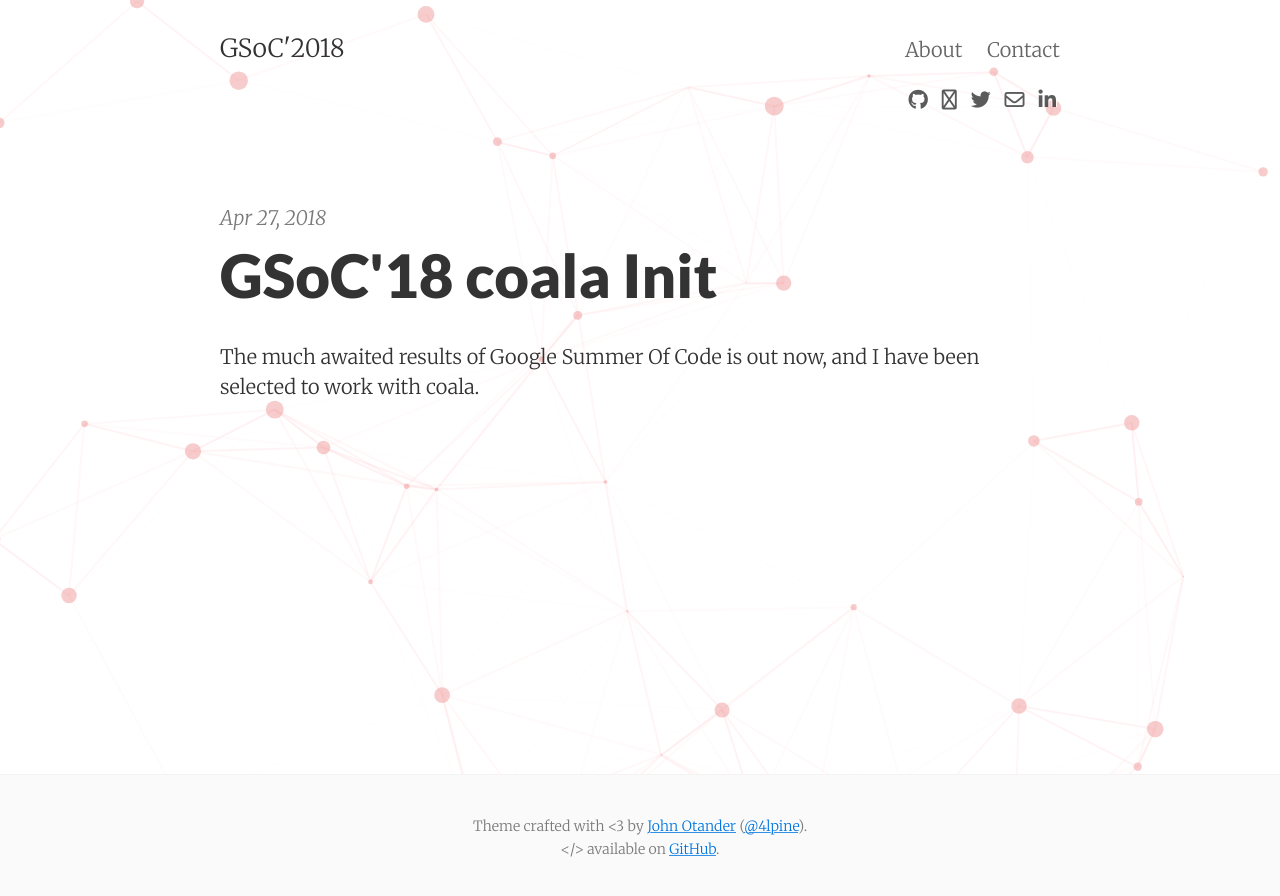
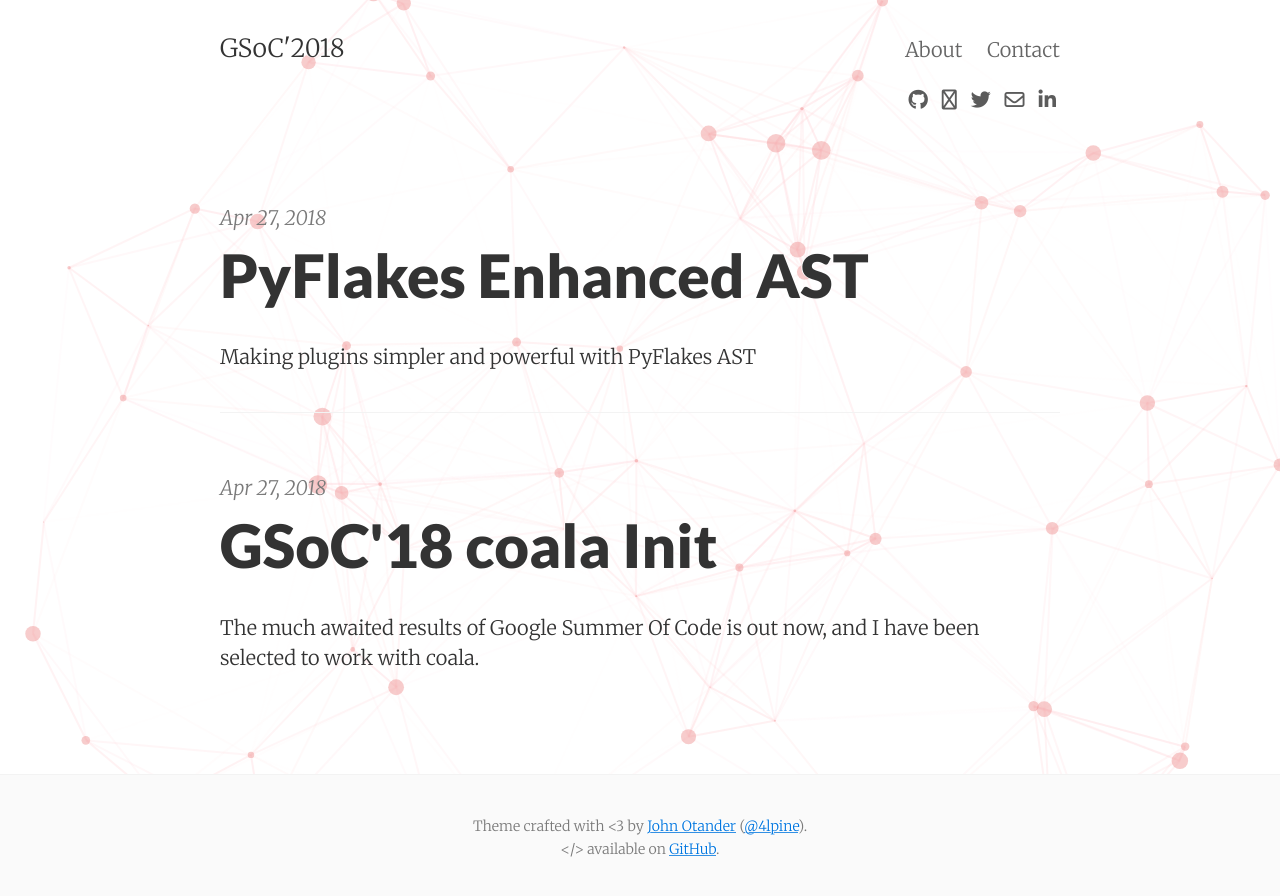
Before and after one commit to ankitxjoshi/Blog-GSOC18, a Jekyll site: the page built from index.html, in a window 1280 px wide. Shown: the top 896 px of the page. Built offline with Jekyll 4.4.1, drawn with Linux system fonts in a browser that asks for light colours; nearby versions of some CDN libraries; the list of posts is cut into pages by our own code; part of the change alters nothing that is shown.

Commit message:
New post: Pyflakes AST

```diff
--- a/_layouts/default.html
+++ b/_layouts/default.html
@@ -40,7 +40,7 @@ height="0" width="0" style="display:none;visibility:hidden"></iframe></noscript>
     }
   </style>
   <script>
-    particlesJSConfigFile = '{ "particles": { "number": { "value": 40, "density": { "enable": true, "value_area": 1000 } }, "color": { "value": "#ef9a9a" }, "shape": { "type": "circle", "stroke": { "width": 0, "color": "#000000" }, "polygon": { "nb_sides": 5 }, "image": { "src": "img/github.svg", "width": 100, "height": 100 } }, "opacity": { "value": 0.5, "random": false, "anim": { "enable": false, "speed": 0, "opacity_min": 0.1, "sync": false } }, "size": { "value": 10, "random": true, "anim": { "enable": false, "speed": 0, "size_min": 0.1, "sync": false } }, "line_linked": { "enable": true, "distance": 300, "color": "#ffcdd2", "opacity": 0.4, "width": 2 }, "move": { "enable": true, "speed": 2, "direction": "none", "random": false, "straight": false, "out_mode": "out", "bounce": false, "attract": { "enable": false, "rotateX": 600, "rotateY": 1200 } } }, "interactivity": { "detect_on": "canvas", "events": { "onhover": { "enable": false, "mode": "repulse" }, "onclick": { "enable": true, "mode": "push" }, "resize": true }, "modes": { "grab": { "distance": 800, "line_linked": { "opacity": 1 } }, "bubble": { "distance": 800, "size": 80, "duration": 2, "opacity": 0.8, "speed": 3 }, "repulse": { "distance": 400, "duration": 0.4 }, "push": { "particles_nb": 4 }, "remove": { "particles_nb": 2 } } }, "retina_detect": true }';
+    particlesJSConfigFile = '{ "particles": { "number": { "value": 60, "density": { "enable": true, "value_area": 1000 } }, "color": { "value": "#ef9a9a" }, "shape": { "type": "circle", "stroke": { "width": 0, "color": "#000000" }, "polygon": { "nb_sides": 5 }, "image": { "src": "img/github.svg", "width": 100, "height": 100 } }, "opacity": { "value": 0.5, "random": false, "anim": { "enable": false, "speed": 1, "opacity_min": 0.1, "sync": false } }, "size": { "value": 10, "random": true, "anim": { "enable": false, "speed": 80, "size_min": 0.1, "sync": false } }, "line_linked": { "enable": true, "distance": 300, "color": "#ffcdd2", "opacity": 0.4, "width": 2 }, "move": { "enable": true, "speed": 3, "direction": "none", "random": false, "straight": false, "out_mode": "out", "bounce": false, "attract": { "enable": false, "rotateX": 600, "rotateY": 1200 } } }, "interactivity": { "detect_on": "canvas", "events": { "onhover": { "enable": false, "mode": "repulse" }, "onclick": { "enable": true, "mode": "push" }, "resize": true }, "modes": { "grab": { "distance": 800, "line_linked": { "opacity": 1 } }, "bubble": { "distance": 800, "size": 80, "duration": 2, "opacity": 0.8, "speed": 3 }, "repulse": { "distance": 400, "duration": 0.4 }, "push": { "particles_nb": 4 }, "remove": { "particles_nb": 2 } } }, "retina_detect": true }';
     particlesJS('particles-js', JSON.parse(particlesJSConfigFile))
   </script>
 </body>
--- /dev/null
+++ b/_posts/2018-05-27-pyflakes-ast.md
@@ -0,0 +1,120 @@
+---
+layout:     post
+title:      PyFlakes Enhanced AST
+date:       2018-04-27
+summary:    Making plugins simpler and powerful with PyFlakes AST
+categories: blog gsoc
+---
+
+<p class="heading">The Abstract Syntax Tree</p>
+<p class="content">
+In programming, abstract syntax trees are data structures (trees to be exact) that represents the syntactical structure of the source code. They differ from concrete syntax trees as the resulting data structure is relatively abstracted (ie punctuation and parentheses are excluded). By parsing source code into an AST, it is much easier to perform static analysis of the code.
+<p>
+
+<p class="heading">The traditional plugin development approach</p>
+<p class="content">
+Flake8 is the most commonly used linter framework when it comes to static code analysis for python. It wraps around the tools pyflakes, pycodestyle and mccabe scripts. These tools are implemented on different interfaces and flake8 combines their potential.
+</p>
+<p class="content">
+There has not been an option to use the pyflakes-enhanced-AST based checker API to create custom linters. Thus, the full potential of enhanced AST isn't utilized , a whole lot of rework is required to do the basic traversing and collection of important nodes.
+</p>
+
+<p class="heading">Plugins utilizing PyFlakes AST</p>
+<p class="content">
+Pyflakes provides with a basic API that does the traversing. So, if a developer uses enhanced AST he just needs to work on the implementation of the new logic that his/her plugin provides and not about the fidelity of the basic node handlers.
+</p>
+<p class="content">
+The reason for choosing pyflakes over its equivalents like Astroid lies in its simplicity and provision of lots of re-usable analysis. Astroid is more detailed and powerful, thus making it complicated. Plus, there is a much larger ecosystem of flake8 plugins.
+</p>
+
+<p class="heading">When coala meets pyflakes: PyFlakesASTBear</p>
+<p class="content">
+PyFlakesASTBear is a metabear that will supply pyflakes-enhance-AST to other dependent bears. These
+bears will then utilise the full extent of AST to easily perform static analysis on code.
+</p>
+<p class="content">
+Pyflakes provides a Checker class that can be extended to retrieve the enhanced AST. This will be done by PyFlakesASTBear
+class whose task would be to initialize Checker class with an abstract syntax tree (_ast.Module) and a file name.
+</p>
+<p class="content">
+The current implementation of the Checker class persists the information about the visited scopes in the deadScopes member variable.
+Pyflakes maintains scope information at 5 levels they are ModuleScope(Module level view), ClassScope(Class level view), FunctionScope(Function level view), GeneratorScope(Generator level view) and finally DoctestScope.
+</p>
+<p class="content">
+The scopes keep a record of all bindings that have been used in the program.
+Bindings are basically Classes, Functions, Variables, Arguments that have been used in the program.
+</p>
+<p class="content">
+The pseudo code for the PyFlakesASTBear is:
+</p>
+<pre>
+# Imports not mentioned to maintain brevity
+
+class PyFlakesResult(HiddenResult):
+
+    def __init__(self, origin, deadScopes, pyflakes_messages):
+
+        Result.__init__(self, origin, message='')
+
+        self.module_scope = self.get_scopes(ModuleScope, deadScopes)[0]
+        self.class_scopes = self.get_scopes(ClassScope, deadScopes)
+        self.function_scopes = self.get_scopes(FunctionScope, deadScopes)
+        self.generator_scopes = self.get_scopes(GeneratorScope, deadScopes)
+        self.doctest_scopes = self.get_scopes(DoctestScope, deadScopes)
+        self.pyflakes_messages = pyflakes_messages
+
+    def get_scopes(self, scope_type, scopes):
+        return list(filter(lambda scope: isinstance(scope, scope_type),
+                           scopes))
+
+    def get_nodes(self, scope, node_type):
+        for _, node in scope.items():
+            if isinstance(node, node_type):
+                yield node
+
+
+class PyFlakesASTBear(LocalBear):
+    AUTHORS = {'The coala developers'}
+    AUTHORS_EMAILS = {'coala-devel@googlegroups.com'}
+    LICENSE = 'AGPL-3.0'
+
+    def run(self, filename, file):
+        """
+        Generates pyflakes-enhance-AST for the input file and returns
+        deadScopes as HiddenResult
+        :return:
+            One HiddenResult containing a dictionary with keys being
+            type of scope and values being a list of scopes generated
+            from the file.
+        """
+        tree = ast.parse(''.join(file))
+        result = Checker(tree, filename=filename, withDoctest=True)
+
+        yield PyFlakesResult(self, result.deadScopes, result.messages)
+</pre>
+
+<style>
+.heading {
+    color:#c62828;
+    font-size:1.5em;
+}
+
+.content {
+    text-align:justify;
+    background: #ffffff;
+}
+
+a.hyperlink {
+    color:#b71c1c;
+    text-decoration-color: red !important;
+}
+
+a.hyperlink:hover, a.hyperlink:active {
+    color:#c51162;
+    text-decoration-color: red !important;
+}
+
+pre {
+  font-size:0.9em;
+}
+</style>
```
